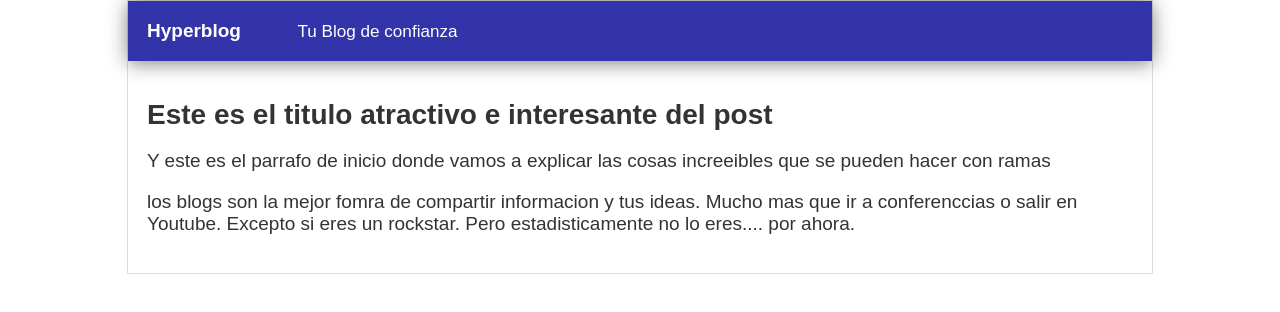
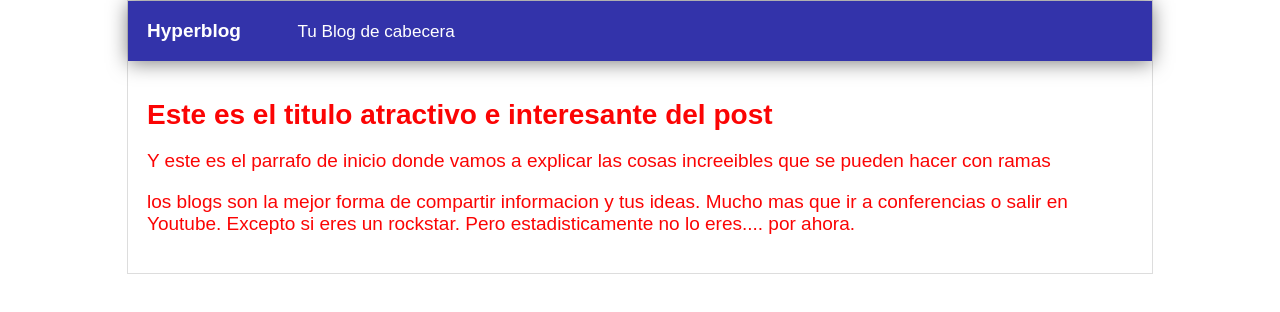
Before and after one commit to Vorpsett/hyperblog, a plain HTML site: page blogpost.html in a window 1280 px wide. Drawn offline with Linux system fonts and the light colour scheme.

Commit message:
Modifique la cabecera y el color del Texto

```diff
--- a/blogpost.html
+++ b/blogpost.html
@@ -8,7 +8,7 @@
             <div id="cabecera">
                 Hyperblog
                 <span id = "tagline">Tu Blog
-                    de confianza</span>
+                    de cabecera</span>
 
             </div>
             <div id= "post">
@@ -17,7 +17,11 @@
                 <p> Y este es el parrafo de inicio donde vamos a explicar
                     las cosas increeibles que se pueden hacer con ramas</p>
                     <p>
-                        los blogs son la mejor fomra de compartir informacion y tus ideas. Mucho mas que ir a conferenccias o salir en Youtube. Excepto si eres un rockstar. Pero estadisticamente no lo eres.... por ahora.
+                        los blogs son la mejor forma de compartir informacion
+                        y tus ideas.
+                        Mucho mas que ir a conferencias o salir en Youtube.
+                         Excepto si eres un rockstar.
+                          Pero estadisticamente no lo eres.... por ahora.
                     </p>
             </div>
         </div>
--- a/css/estilos.css
+++ b/css/estilos.css
@@ -1,6 +1,6 @@
 body
 {
-    color:#333;
+    color:rgb(251, 4, 4);
     text-align: center;
     font-family: "Courier";
     font-size: 16px;
```
